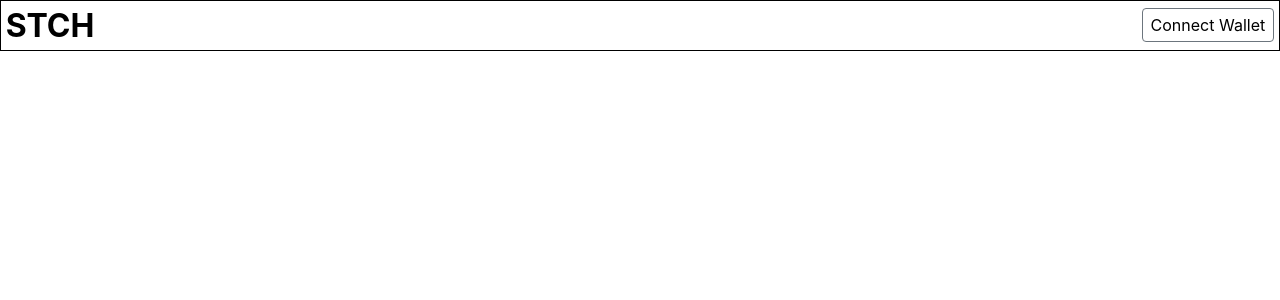
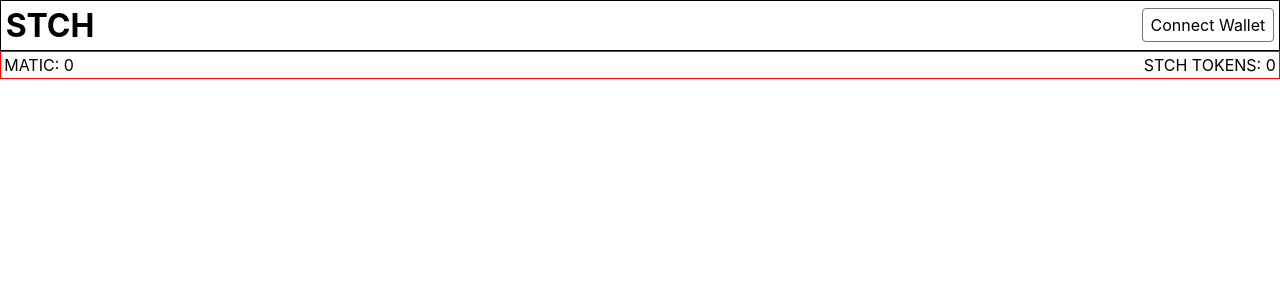
Before and after one commit to icepaigez/STCH-TOKEN, a React (Create React App) app: page / in a window 1280 px wide. Shown: the top 300 px of the page. Built offline with nearby package versions, Linux system fonts and the light colour scheme.

Commit message:
feat: adding user balances to the UI

```diff
--- a/src/components/App.js
+++ b/src/components/App.js
@@ -3,6 +3,7 @@ import Web3 from 'web3';
 import TokenSwap from '../abis/TokenSwap.json';
 import STCHToken from '../abis/STCHToken.json';
 import Navbar from "./Navbar/Navbar";
+import User from "./UserData/UserData";
 import './App.css';
 
 class App extends Component {
@@ -87,6 +88,7 @@ class App extends Component {
     return (
       <div className="app">
         <Navbar user={connectedUser} connect={this.connect} connected={connected}/>
+        <User />
       </div>
     );
   }
--- /dev/null
+++ b/src/components/UserData/UserData.js
@@ -0,0 +1,13 @@
+import React from "react";
+import "./user_data.css";
+
+const User = () => {
+	return(
+		<div className="user_data">
+			<div>MATIC: 0</div>
+			<div>STCH TOKENS: 0</div>
+		</div>
+	)
+}
+
+export default User;
--- /dev/null
+++ b/src/components/UserData/user_data.css
@@ -0,0 +1,6 @@
+.user_data {
+	border: 1px solid red;
+	padding: 0.2em;
+	display: flex;
+	justify-content: space-between;
+}
```
